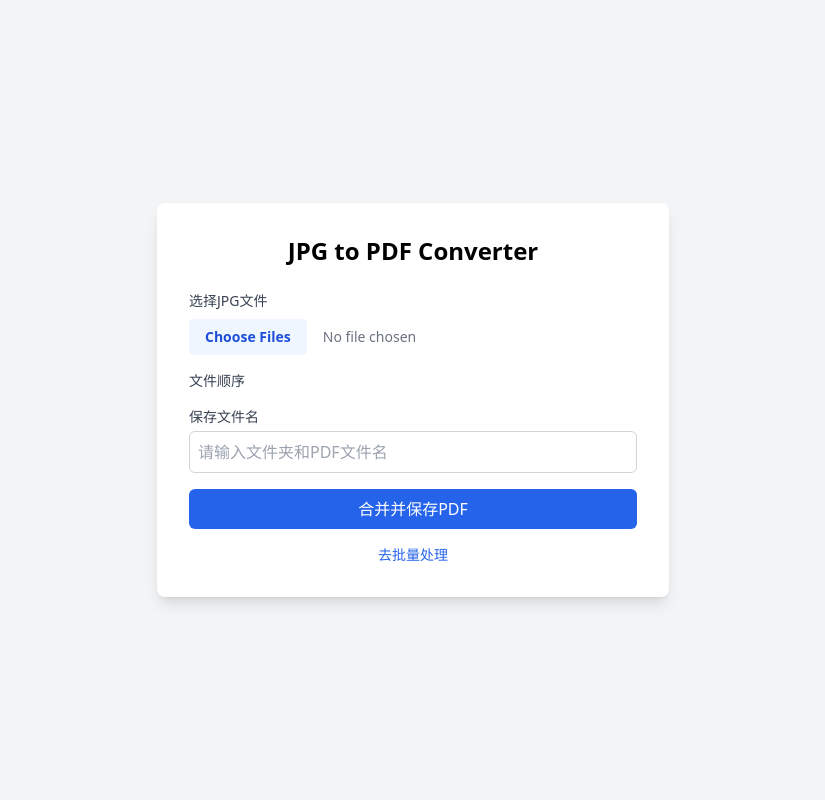
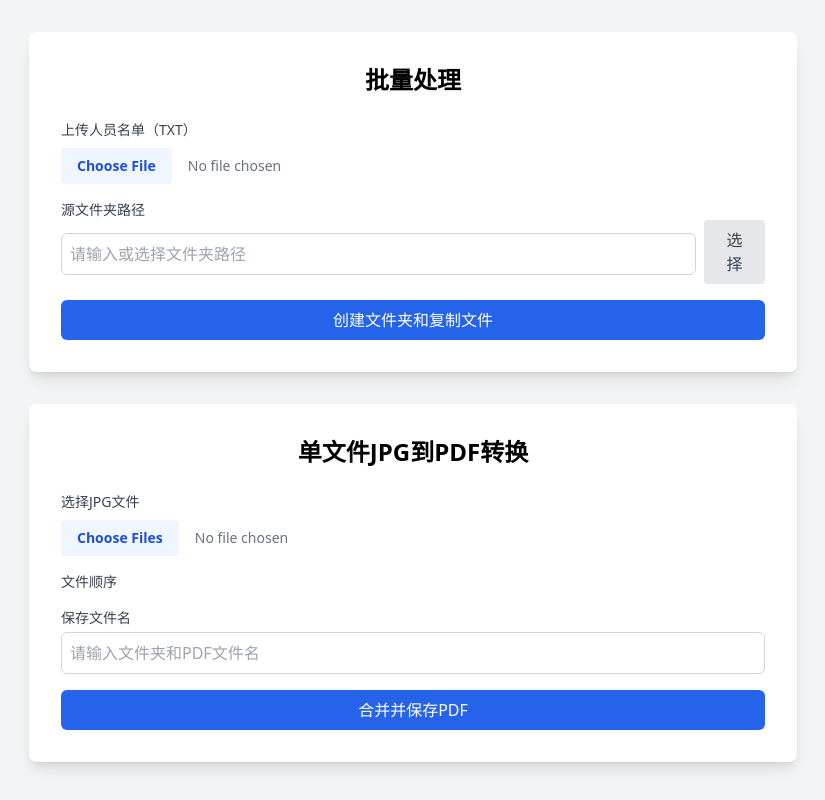
Before and after one commit to peter-zx/jpg2pdf_bamboox, a Flask app: page / in a window 1280 px wide. Shown: the whole page, without its empty margins (227-1052 px from the left). Run offline with Flask 3, Linux system fonts and the light colour scheme; some libraries are stand-ins or nearby versions.

Commit message:
NO4 页面合一 两个展示在一个页面

```diff
--- a/app.py
+++ b/app.py
@@ -11,77 +11,80 @@ DESKTOP_PATH = os.path.join(os.path.expanduser("~"), "Desktop")
 
 @app.route("/", methods=["GET", "POST"])
 def index():
+    error = None
+    names = None
+    output_folder = None
+    results = None
+
     if request.method == "POST":
-        files = request.files.getlist("jpgFiles")
-        save_name = request.form.get("saveName").strip()
-        file_order = request.form.get("fileOrder").split(",") if request.form.get("fileOrder") else []
+        action = request.form.get("action")
 
-        if not files or not any(f.filename for f in files):
-            return render_template("index.html", error="请至少选择一个JPG文件！")
-        if not save_name:
-            return render_template("index.html", error="请输入保存文件名！")
+        if action == "batch":
+            txt_file = request.files.get("txtFile")
+            source_folder = request.form.get("sourceFolder").strip()
 
-        for file in files:
-            if not file.filename.lower().endswith(('.jpg', '.jpeg')):
-                return render_template("index.html", error="请确保所有文件都是JPG格式！")
+            if not txt_file or not txt_file.filename.endswith('.txt'):
+                error = "请上传一个TXT文件！"
+            elif not source_folder or not os.path.isdir(source_folder):
+                error = "请输入有效的源文件夹路径！"
+            else:
+                try:
+                    # 保存TXT到临时路径
+                    temp_txt_path = os.path.join(DESKTOP_PATH, f"temp_{datetime.now().strftime('%Y%m%d_%H%M%S')}.txt")
+                    txt_file.save(temp_txt_path)
 
-        try:
-            timestamp = datetime.now().strftime("%Y%m%d_%H%M%S")
-            output_folder = os.path.join(DESKTOP_PATH, f"{save_name}_{timestamp}")
-            os.makedirs(output_folder, exist_ok=True)
+                    # 步骤1：创建个人文件夹
+                    timestamp = datetime.now().strftime("%Y%m%d_%H%M%S")
+                    output_folder = os.path.join(DESKTOP_PATH, f"batch_{timestamp}")
+                    names = create_folders_from_txt(temp_txt_path, output_folder)
 
-            jpg_paths = []
-            file_map = {file.filename: file for file in files}
-            ordered_files = [file_map[filename] for filename in file_order if filename in file_map] or files
-            for file in ordered_files:
-                jpg_path = os.path.join(output_folder, file.filename)
-                file.save(jpg_path)
-                jpg_paths.append(jpg_path)
+                    # 步骤2：复制文件
+                    copy_files_to_folders(source_folder, output_folder, names)
 
-            output_pdf = os.path.join(output_folder, f"{save_name}.pdf")
-            merge_jpgs_to_pdf(jpg_paths, output_pdf)
+                    # 清理临时TXT
+                    os.remove(temp_txt_path)
 
-            return send_file(output_pdf, as_attachment=True)
+                except Exception as e:
+                    error = f"批量处理失败：{str(e)}"
 
-        except Exception as e:
-            return render_template("index.html", error=f"转换失败：{str(e)}")
+        elif action == "single":
+            files = request.files.getlist("jpgFiles")
+            save_name = request.form.get("saveName").strip()
+            file_order = request.form.get("fileOrder").split(",") if request.form.get("fileOrder") else []
 
-    return render_template("index.html", error=None)
+            if not files or not any(f.filename for f in files):
+                error = "请至少选择一个JPG文件！"
+            elif not save_name:
+                error = "请输入保存文件名！"
+            else:
+                for file in files:
+                    if not file.filename.lower().endswith(('.jpg', '.jpeg')):
+                        error = "请确保所有文件都是JPG格式！"
+                        break
 
-@app.route("/batch", methods=["GET", "POST"])
-def batch():
-    if request.method == "POST":
-        txt_file = request.files.get("txtFile")
-        source_folder = request.form.get("sourceFolder").strip()
-        output_base = DESKTOP_PATH
+                if not error:
+                    try:
+                        timestamp = datetime.now().strftime("%Y%m%d_%H%M%S")
+                        output_folder_single = os.path.join(DESKTOP_PATH, f"{save_name}_{timestamp}")
+                        os.makedirs(output_folder_single, exist_ok=True)
 
-        if not txt_file or not txt_file.filename.endswith('.txt'):
-            return render_template("batch.html", error="请上传一个TXT文件！")
-        if not source_folder or not os.path.isdir(source_folder):
-            return render_template("batch.html", error="请输入有效的源文件夹路径！")
+                        jpg_paths = []
+                        file_map = {file.filename: file for file in files}
+                        ordered_files = [file_map[filename] for filename in file_order if filename in file_map] or files
+                        for file in ordered_files:
+                            jpg_path = os.path.join(output_folder_single, file.filename)
+                            file.save(jpg_path)
+                            jpg_paths.append(jpg_path)
 
-        try:
-            # 保存TXT到临时路径
-            temp_txt_path = os.path.join(output_base, f"temp_{datetime.now().strftime('%Y%m%d_%H%M%S')}.txt")
-            txt_file.save(temp_txt_path)
+                        output_pdf = os.path.join(output_folder_single, f"{save_name}.pdf")
+                        merge_jpgs_to_pdf(jpg_paths, output_pdf)
 
-            # 步骤1：创建个人文件夹
-            timestamp = datetime.now().strftime("%Y%m%d_%H%M%S")
-            output_folder = os.path.join(output_base, f"batch_{timestamp}")
-            names = create_folders_from_txt(temp_txt_path, output_folder)
+                        return send_file(output_pdf, as_attachment=True)
 
-            # 步骤2：复制文件
-            copy_files_to_folders(source_folder, output_folder, names)
+                    except Exception as e:
+                        error = f"转换失败：{str(e)}"
 
-            # 清理临时TXT
-            os.remove(temp_txt_path)
-
-            return render_template("batch.html", names=names, output_folder=output_folder, error=None)
-
-        except Exception as e:
-            return render_template("batch.html", error=f"批量处理失败：{str(e)}")
-
-    return render_template("batch.html", error=None, names=None, output_folder=None)
+    return render_template("index.html", error=error, names=names, output_folder=output_folder, results=results)
 
 @app.route("/batch/merge", methods=["POST"])
 def batch_merge():
--- a/static/batch.js
+++ b/static/batch.js
@@ -1,14 +1,20 @@
 document.getElementById('batchForm').addEventListener('submit', function() {
-  const button = document.querySelector('button[type="submit"]');
+  const button = document.querySelector('#batchForm button[type="submit"]');
   button.textContent = '处理中...';
   button.disabled = true;
+});
+
+document.getElementById('folderSelect').addEventListener('change', function(e) {
+  const folderPath = e.target.files[0].webkitRelativePath.split('/')[0];
+  const absolutePath = e.target.files[0].path.replace(folderPath, '').replace(/\\[^\\]+$/, '');
+  document.getElementById('sourceFolder').value = absolutePath;
 });
 
 function mergeFolder(name) {
   const folderInput = document.getElementById(`folder_${name}`);
   const folderPath = folderInput.value.trim();
   if (!folderPath) {
-    alert('请输入文件夹路径！');
+    alert('请输入或选择文件夹路径！');
     return;
   }
 
@@ -23,7 +29,7 @@ function mergeFolder(name) {
       alert(data.error);
     } else {
       alert(data.message);
-      folderInput.value = ''; // 清空输入
+      folderInput.value = '';
     }
   })
   .catch(error => alert(`请求失败：${error}`));
--- a/templates/index.html
+++ b/templates/index.html
@@ -7,10 +7,54 @@
   <script src="https://cdn.tailwindcss.com"></script>
   <link rel="stylesheet" href="{{ url_for('static', filename='styles.css') }}">
 </head>
-<body class="bg-gray-100 flex items-center justify-center h-screen">
-  <div class="bg-white p-8 rounded-lg shadow-lg w-full max-w-lg">
-    <h1 class="text-2xl font-bold text-center mb-6">JPG to PDF Converter</h1>
+<body class="bg-gray-100 py-8">
+  <div class="container mx-auto max-w-3xl">
+    <!-- 批量处理块 -->
+    <section class="bg-white p-8 rounded-lg shadow-lg mb-8">
+      <h1 class="text-2xl font-bold text-center mb-6">批量处理</h1>
+      {% if names %}
+        <h2 class="text-lg font-semibold mb-4">选择文件夹以合并JPG</h2>
+        <ul class="list-disc pl-5 mb-4">
+          {% for name in names %}
+            <li class="flex justify-between items-center py-2">
+              <span>{{ name }}</span>
+              <div>
+                <input type="text" id="folder_{{ name }}" placeholder="输入或选择文件夹路径" class="p-1 border rounded text-sm w-40">
+                <button onclick="mergeFolder('{{ name }}')" class="ml-2 bg-blue-600 text-white px-2 py-1 rounded hover:bg-blue-700 text-sm">合并</button>
+              </div>
+            </li>
+          {% endfor %}
+        </ul>
+        <p class="text-sm text-gray-600">文件夹路径示例：{{ output_folder }}</p>
+      {% else %}
+        <form method="POST" enctype="multipart/form-data" id="batchForm">
+          <input type="hidden" name="action" value="batch">
+          <div class="mb-4">
+            <label class="block text-sm font-medium text-gray-700 mb-2">上传人员名单（TXT）</label>
+            <input type="file" name="txtFile" accept=".txt"
+                   class="block w-full text-sm text-gray-500 file:mr-4 file:py-2 file:px-4 file:rounded file:border-0 file:text-sm file:font-semibold file:bg-blue-50 file:text-blue-700 hover:file:bg-blue-100">
+          </div>
+          <div class="mb-4">
+            <label for="sourceFolder" class="block text-sm font-medium text-gray-700">源文件夹路径</label>
+            <div class="flex items-center">
+              <input type="text" name="sourceFolder" id="sourceFolder" placeholder="请输入或选择文件夹路径" class="mt-1 block w-full p-2 border border-gray-300 rounded-md">
+              <input type="file" id="folderSelect" webkitdirectory directory style="display: none;">
+              <button type="button" onclick="document.getElementById('folderSelect').click()" class="ml-2 bg-gray-200 text-gray-700 px-4 py-2 rounded hover:bg-gray-300">选择</button>
+            </div>
+          </div>
+          <button type="submit" class="w-full bg-blue-600 text-white py-2 rounded-md hover:bg-blue-700">创建文件夹和复制文件</button>
+        </form>
+      {% endif %}
+      {% if error and not names %}
+        <p class="mt-4 text-sm text-red-600 text-center">{{ error }}</p>
+      {% endif %}
+    </section>
+
+    <!-- 单文件转换块 -->
+    <section class="bg-white p-8 rounded-lg shadow-lg">
+      <h1 class="text-2xl font-bold text-center mb-6">单文件JPG到PDF转换</h1>
       <form method="POST" enctype="multipart/form-data" id="uploadForm">
+        <input type="hidden" name="action" value="single">
         <div class="mb-4">
           <label class="block text-sm font-medium text-gray-700 mb-2">选择JPG文件</label>
           <input type="file" name="jpgFiles" id="jpgFiles" accept="image/jpeg" multiple
@@ -26,12 +70,13 @@
           <input type="text" name="saveName" placeholder="请输入文件夹和PDF文件名" class="mt-1 block w-full p-2 border border-gray-300 rounded-md">
         </div>
         <button type="submit" class="w-full bg-blue-600 text-white py-2 rounded-md hover:bg-blue-700">合并并保存PDF</button>
-      {% if error %}
+        {% if error and names %}
           <p class="mt-4 text-sm text-red-600 text-center">{{ error }}</p>
         {% endif %}
       </form>
-    <p class="mt-4 text-sm text-gray-600 text-center"><a href="{{ url_for('batch') }}" class="text-blue-600 hover:underline">去批量处理</a></p>
+    </section>
   </div>
   <script src="{{ url_for('static', filename='script.js') }}"></script>
+  <script src="{{ url_for('static', filename='batch.js') }}"></script>
 </body>
 </html>
--- a/utils/pdf_utils.py
+++ b/utils/pdf_utils.py
@@ -3,7 +3,7 @@ import img2pdf
 from PIL import Image
 
 def merge_jpgs_to_pdf(input_path, output_pdf):
-    """合并指定.paths（文件夹或文件列表）的JPG到PDF"""
+    """合并指定路径（文件夹或文件列表）的JPG到PDF"""
     if isinstance(input_path, list):
         jpg_paths = [p for p in input_path if p.lower().endswith(('.jpg', '.jpeg'))]
     else:
```
Lines whose indentation alone changed are shown as unchanged.
